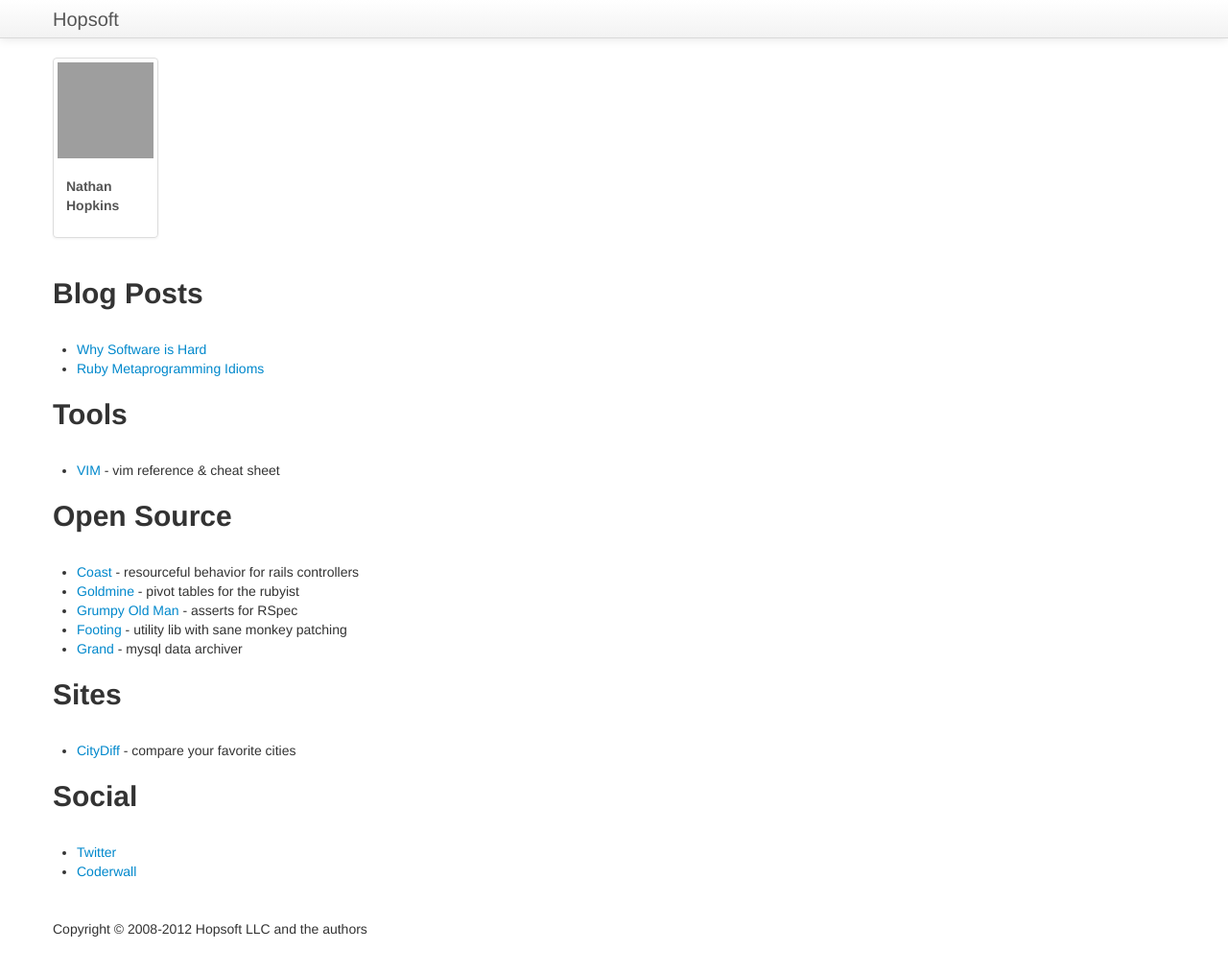
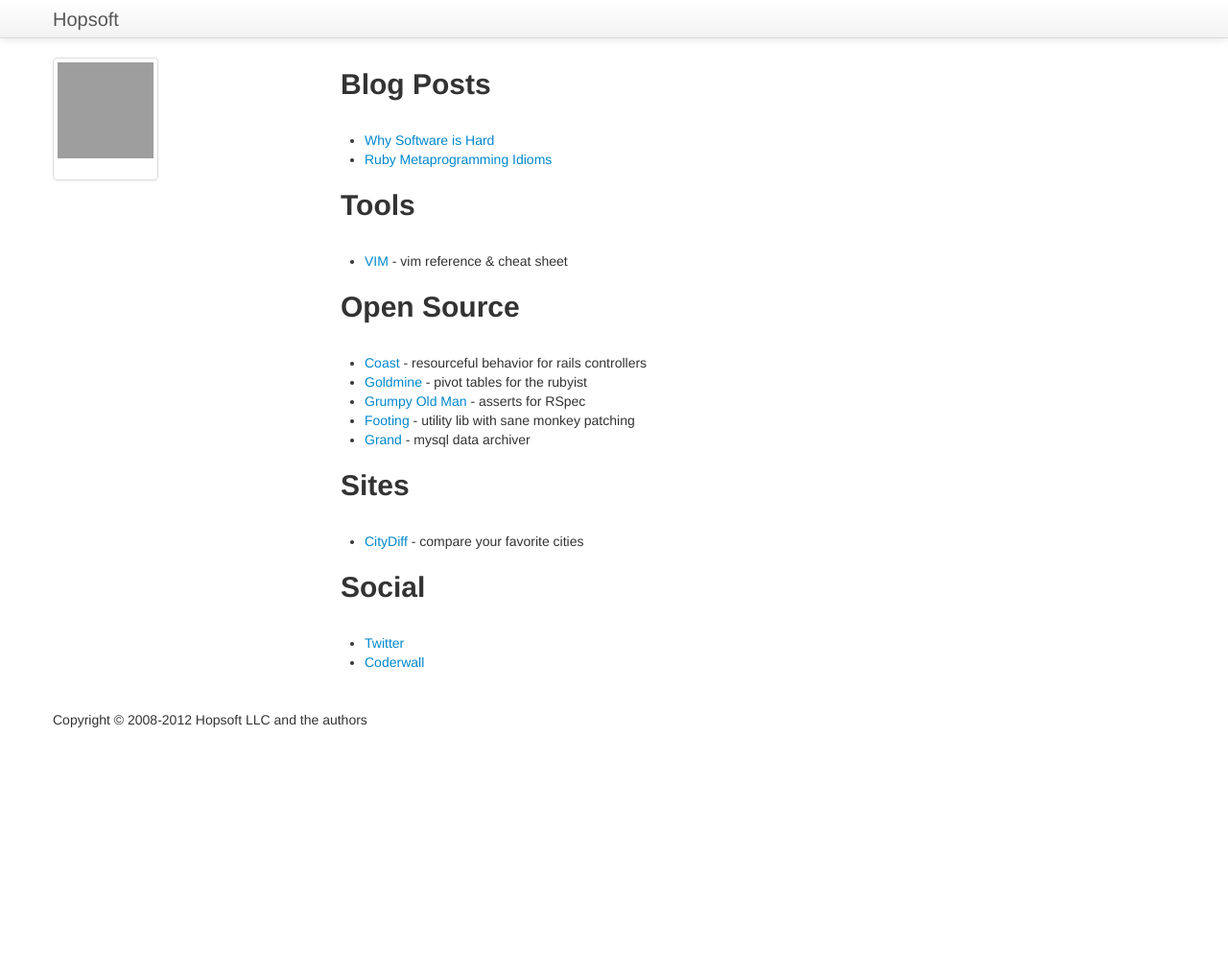
Before and after one commit to hopsoft/hopsoft.github.io, a Jekyll site: the page built from index.markdown, in a window 1280 px wide and 1028 px high. Shown: the top 1015 px of the window at 96% size. Built offline with Jekyll 4.4.1, drawn with Linux system fonts in a browser that asks for light colours; grey boxes are pictures that could not be loaded.

Commit message:
layout tweak

```diff
--- a/index.markdown
+++ b/index.markdown
@@ -4,19 +4,21 @@ layout: bootstrap
 ---
 
 <div class="row">
-  <div class="span12">
+  <div class="span3 affix">
     <p>
       <ul class="thumbnails">
         <li>
           <div class="thumbnail">
             <img src="http://www.gravatar.com/avatar/254ec240c9143768df8ec27182764cad.jpg?s=100" />
             <div class="caption">
-              <h5>Nathan<br />Hopkins</h5>
             </div>
           </div>
         </li>
       </ul>
     </p>
+  </div>
+
+  <div class="span9 offset3">
 
     <h2>Blog Posts</h2><br />
     <ul>
```
